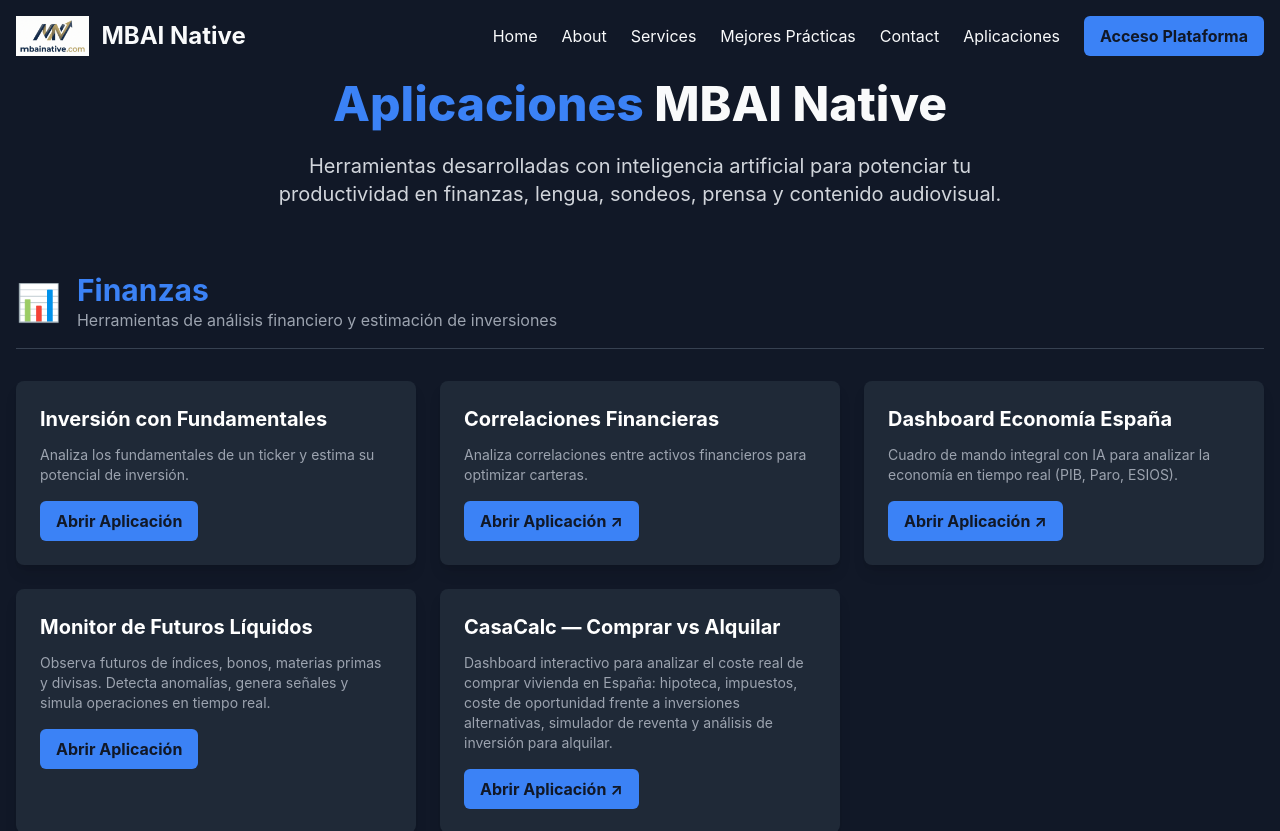
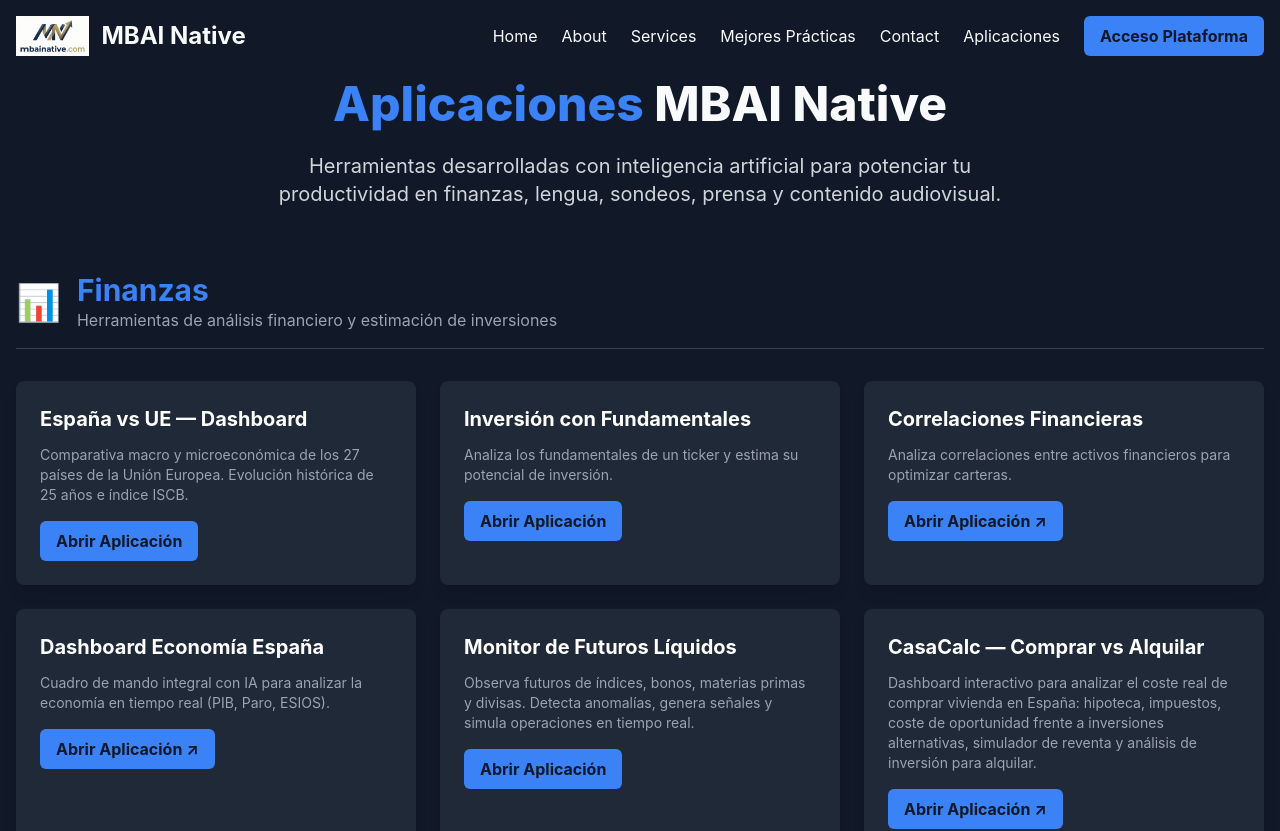
Before and after one commit to lbt00001-beep/mbainative-website, a Next.js app in the folder app/: page /aplicaciones in a window 1280 px wide. Shown: the top 831 px of the page. Built offline with nearby package versions, Linux system fonts and the light colour scheme.

Commit message:
feat: add Clonify to Aplicaciones page under new IA Personal category

```diff
--- a/app/app/aplicaciones/page.tsx
+++ b/app/app/aplicaciones/page.tsx
@@ -8,6 +8,13 @@
     icono: "📊",
     descripcion: "Herramientas de análisis financiero y estimación de inversiones",
     apps: [
+      {
+        nombre: "España vs UE — Dashboard",
+        descripcion: "Comparativa macro y microeconómica de los 27 países de la Unión Europea. Evolución histórica de 25 años e índice ISCB.",
+        url: "/aplicaciones/comparativa-ue",
+        tipo: "interno",
+        estado: "disponible"
+      },
       {
         nombre: "Inversión con Fundamentales",
         descripcion: "Analiza los fundamentales de un ticker y estima su potencial de inversión.",
@@ -206,6 +213,21 @@
         estado: "disponible"
       }
     ]
+  },
+  {
+    id: "ia-personal",
+    nombre: "IA Personal",
+    icono: "🧠",
+    descripcion: "Clones virtuales y asistentes de IA personalizados que aprenden tu personalidad",
+    apps: [
+      {
+        nombre: "Clonify — Clon Virtual Interactivo",
+        descripcion: "Crea un clon virtual de tu personalidad que aprende de tus WhatsApp, Gmail y Calendar. Conversa por voz o texto con tu clon, que responde en tu estilo y con tu tono. 100% privado en tu navegador.",
+        url: "https://clonify-dashboard.web.app",
+        tipo: "externo",
+        estado: "disponible"
+      }
+    ]
   }
 ];
 
```
